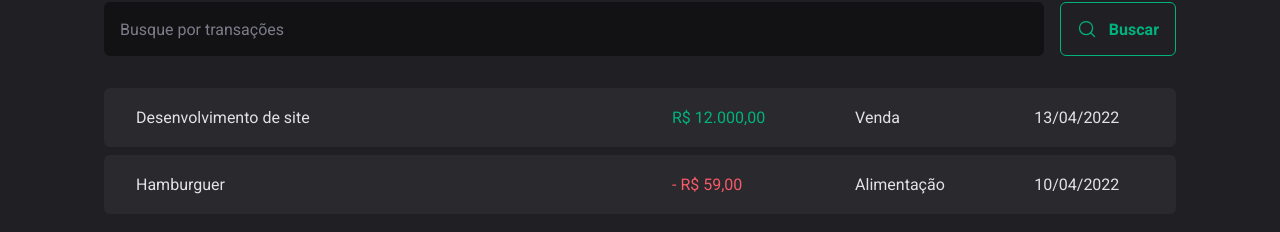
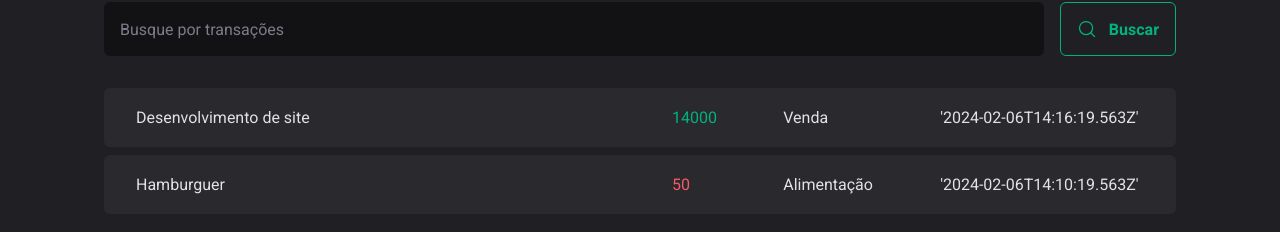
Before and after one commit to ezequielbrilhantedev/DT-Money, a React (Vite) app: page / in a window 1280 px wide. Shown: the part 272-504 px from the top of the page. Built offline with nearby package versions, Linux system fonts and the light colour scheme; data requests are answered from the project's data file.

Commit message:
create context #f282

```diff
--- a/server.json
+++ b/server.json
@@ -3,7 +3,7 @@
     {
       "id": 1,
       "description": "Desenvolvimento de site",
-      "type": "incopme",
+      "type": "income",
       "category": "Venda",
       "price": 14000,
       "createdAt": "'2024-02-06T14:16:19.563Z'"
--- a/src/App.tsx
+++ b/src/App.tsx
@@ -2,6 +2,7 @@
 import { defaultTheme } from "./styles/theme/default";
 import { GlobalStyle } from './styles/global';
 import { Transactions } from "./pages/Transactions";
+import { TransactionsProvider } from "./contexts/TransactionsContext";
 
 
 export function App() {
@@ -9,7 +10,9 @@
   return (
     <ThemeProvider theme={defaultTheme}>
       <GlobalStyle />
-      <Transactions />
+      <TransactionsProvider>
+        <Transactions />
+      </TransactionsProvider>
     </ThemeProvider>
   )
 }
--- /dev/null
+++ b/src/contexts/TransactionsContext.tsx
@@ -0,0 +1,45 @@
+import { ReactNode, createContext, useEffect, useState } from "react";
+
+interface Transaction {
+  id: number
+  description: string
+  type: 'income' | 'outcome'
+  price: number
+  category: string
+  createdAt: string
+}
+
+interface TransactionContextType {
+  transactions: Transaction[]
+}
+
+interface TransactionsProviderProps {
+  children: ReactNode
+}
+
+export const TransactionsContex = createContext({} as TransactionContextType)
+
+export function TransactionsProvider({ children }: TransactionsProviderProps) {
+  const [transactions, setTransactions] = useState<Transaction[]>([])
+
+  async function loadTransactions() {
+    const response = await fetch('http://localhost:3000/transactions')
+    const data = await response.json()
+
+    console.log(data)
+
+    setTransactions(data)
+  }
+
+  useEffect(() => {
+    loadTransactions()
+  }, [])
+
+
+
+  return (
+    <TransactionsContex.Provider value={{ transactions }}>
+      {children}
+    </TransactionsContex.Provider >
+  )
+}
--- a/src/pages/Transactions/index.tsx
+++ b/src/pages/Transactions/index.tsx
@@ -1,10 +1,16 @@
+import { useContext } from 'react';
 import { Summary } from '../../components/Summary';
 import { Header } from './../../components/Header/index';
 import { SearchForm } from './components/SearchForm';
 import { PriceHighlight, TransactionsContainer, TransactionsTable } from './styles';
+import { TransactionsContex } from '../../contexts/TransactionsContext';
+
 
 
 export function Transactions() {
+
+  const { transactions } = useContext(TransactionsContex)
+
   return (
     <div>
       <Header />
@@ -14,23 +20,20 @@
         <SearchForm />
         <TransactionsTable>
           <tbody>
-            <tr>
-              <td width="50%">Desenvolvimento de site</td>
-              <td>
-                <PriceHighlight variant='income'>R$ 12.000,00</PriceHighlight>
-              </td>
-              <td>Venda</td>
-              <td>13/04/2022</td>
-            </tr>
-            <tr>
-              <td width="50%">Hamburguer</td>
-              <td>
-                <PriceHighlight variant='outcome'>- R$ 59,00</PriceHighlight>
-              </td>
-              <td>Alimentação</td>
-              <td>10/04/2022</td>
-            </tr>
-
+            {transactions.map((transaction) => {
+              return (
+                <tr key={transaction.id}>
+                  <td width="50%">{transaction.description}</td>
+                  <td>
+                    <PriceHighlight variant={transaction.type}>
+                      {transaction.price}
+                    </PriceHighlight>
+                  </td>
+                  <td>{transaction.category}</td>
+                  <td>{transaction.createdAt}</td>
+                </tr>
+              )
+            })}
           </tbody>
         </TransactionsTable>
       </TransactionsContainer>
```
